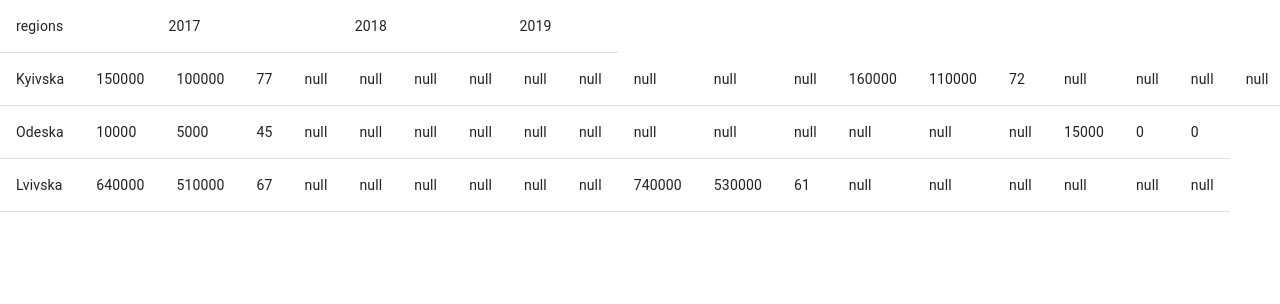
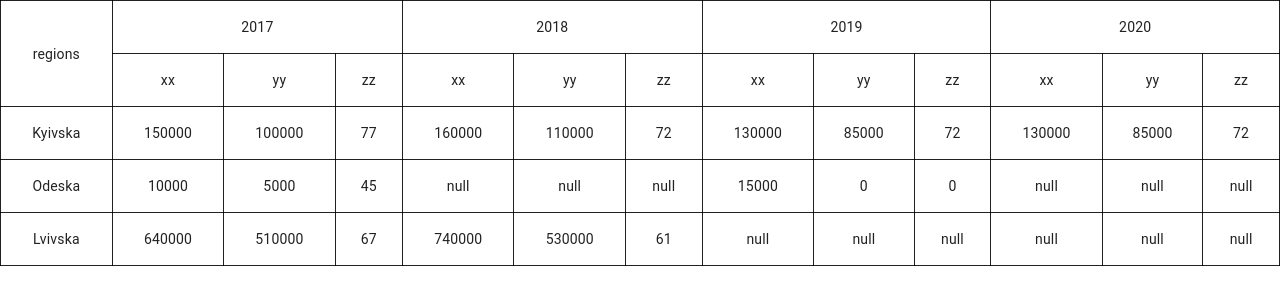
Before and after one commit to Den4yk76/SGM-test-task, a React (Create React App) app: page / in a window 1280 px wide. Shown: the top 304 px of the page. Built offline with nearby package versions, Linux system fonts and the light colour scheme.

Commit message:
finished table layouting

```diff
--- a/src/components/muiTable/muiTable.js
+++ b/src/components/muiTable/muiTable.js
@@ -1,12 +1,4 @@
-import {
-    TableContainer,
-    Table,
-    TableHead,
-    TableBody,
-    TableRow,
-    TableCell,
-    // Paper,
-} from '@mui/material';
+import { TableContainer, Table, TableHead, TableBody, TableRow, TableCell } from '@mui/material';
 
 const testData = {
   Kyivska: {
@@ -40,6 +32,20 @@ const testData = {
         },
       },
       2019: {
+        XX: {
+          value: 130000,
+          dateRelease: '2019-12-31',
+        },
+        YY: {
+          value: 85000,
+          dateRelease: '2019-12-31',
+        },
+        ZZ: {
+          value: 72,
+          dateRelease: '2019-12-31',
+        },
+      },
+      2020: {
         XX: {
           value: 130000,
           dateRelease: '2019-12-31',
@@ -129,53 +135,79 @@ const MuiTable = () => {
         return dataArr.push(elem[0]);
       });
     });
-        const uniqueArray = dataArr.filter(
-            (val, ind, arr) => arr.indexOf(val) === ind,
-        );
+    const uniqueArray = dataArr.filter((val, ind, arr) => arr.indexOf(val) === ind);
     return uniqueArray.sort();
   };
 
   return (
     <TableContainer>
-            <Table aria-label="simple table">
-                <TableBody>
-                    <TableRow>
-                        <TableCell>regions</TableCell>
-
-                        {filteredData(testData).map(year => { // sorted year
+      <Table sx={{ border: 1 }} aria-label="simple table">
+        <TableBody sx={{ border: 1 }}>
+          <TableRow sx={{ border: 1 }}>
+            <TableCell sx={{ border: 1 }} rowSpan={2} align="center">
+              regions
+            </TableCell>
+            {filteredData(testData).map(year => {
               return (
-                                <TableCell
-                                    key={Math.random()}
-                                    align="center"
-                                    colSpan={3}
-                                >
+                <TableCell sx={{ border: 1 }} align="center" colSpan={3}>
                   {year}
                 </TableCell>
               );
             })}
           </TableRow>
-                    {Object.entries(testData).map(reg => { // region
+          <TableRow sx={{ border: 1 }}>
+            {filteredData(testData).map(year => {
+              return (
+                <>
+                  <TableCell sx={{ border: 1 }} align="center">
+                    xx
+                  </TableCell>
+                  <TableCell sx={{ border: 1 }} align="center">
+                    yy
+                  </TableCell>
+                  <TableCell sx={{ border: 1 }} align="center">
+                    zz
+                  </TableCell>
+                </>
+              );
+            })}
+          </TableRow>
+          {Object.entries(testData).map(reg => {
             return (
               <TableRow>
-                                <TableCell>{reg[0]}</TableCell>
-                                {filteredData(testData).map(year => { // sorted year
-                                   return Object.entries(reg[1].G).map(regYear => { // region year
-                                    // console.log("year", year)
-                                    console.log("regYear", regYear[0])
-                                        if (regYear[0]!==year) { // is sorted year === region year
-                                            return <>
-                                            <TableCell>null</TableCell>
-                                            <TableCell>null</TableCell>
-                                            <TableCell>null</TableCell>
+                <TableCell sx={{ border: 1 }} align="center">
+                  {reg[0]}
+                </TableCell>
+                {filteredData(testData).map(sortedYear => {
+                  if (!!reg[1].G[sortedYear]) {
+                    return (
+                      <>
+                        <TableCell sx={{ border: 1 }} align="center">
+                          {reg[1].G[sortedYear].XX.value}
+                        </TableCell>
+                        <TableCell sx={{ border: 1 }} align="center">
+                          {reg[1].G[sortedYear].YY.value}
+                        </TableCell>
+                        <TableCell sx={{ border: 1 }} align="center">
+                          {reg[1].G[sortedYear].ZZ.value}
+                        </TableCell>
                       </>
+                    );
                   } else {
-                                            return <>
-                                            <TableCell>{regYear[1].XX.value}</TableCell>
-                                            <TableCell>{regYear[1].YY.value}</TableCell>
-                                            <TableCell>{regYear[1].ZZ.value}</TableCell>
+                    return (
+                      <>
+                        <TableCell sx={{ border: 1 }} align="center">
+                          null
+                        </TableCell>
+                        <TableCell sx={{ border: 1 }} align="center">
+                          null
+                        </TableCell>
+                        <TableCell sx={{ border: 1 }} align="center">
+                          null
+                        </TableCell>
                       </>
+                    );
                   }
-                                    })
                 })}
               </TableRow>
             );
```
Also changed, not shown: .prettierrc.json (added). Lines whose indentation alone changed are shown as unchanged.
